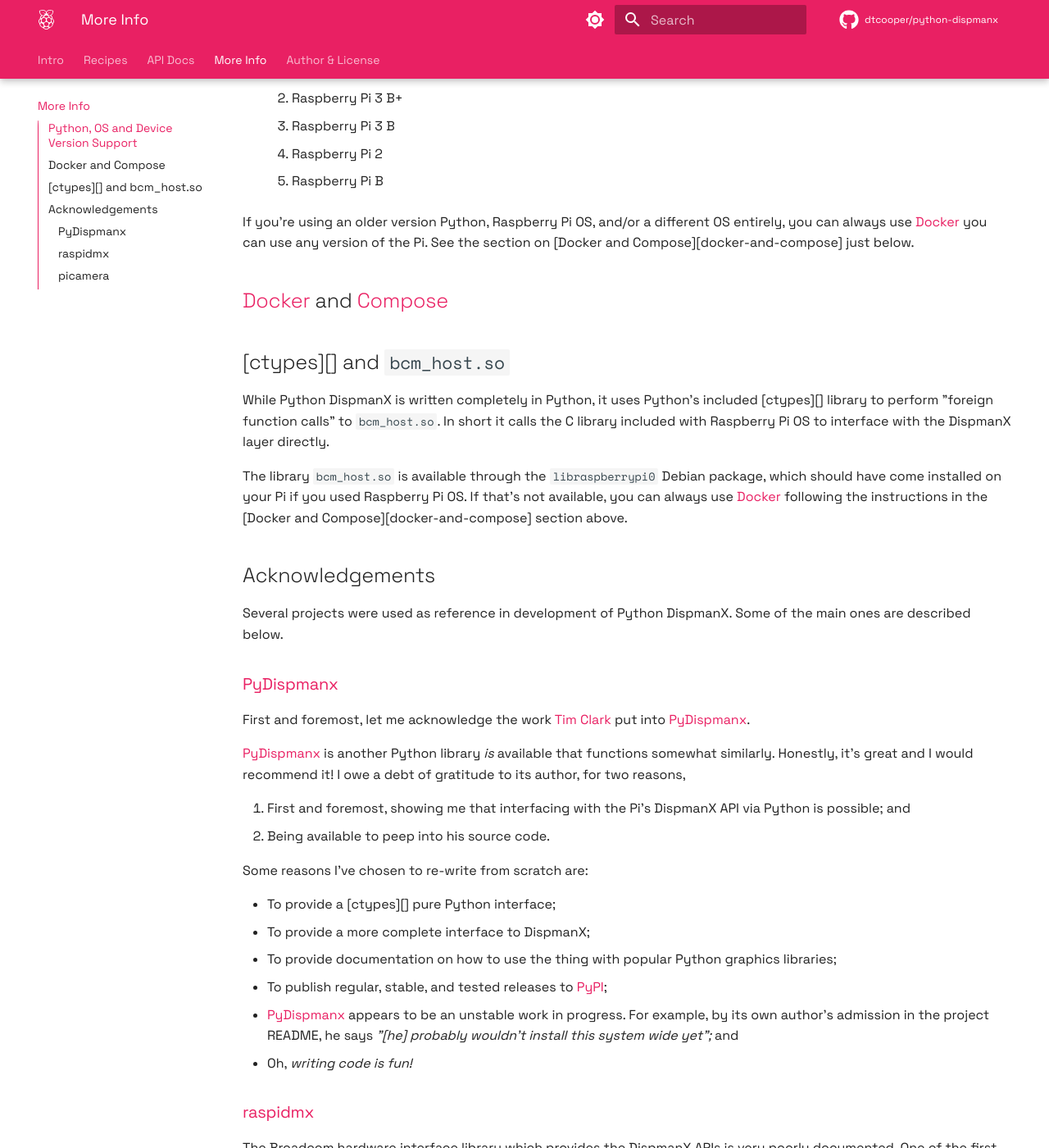
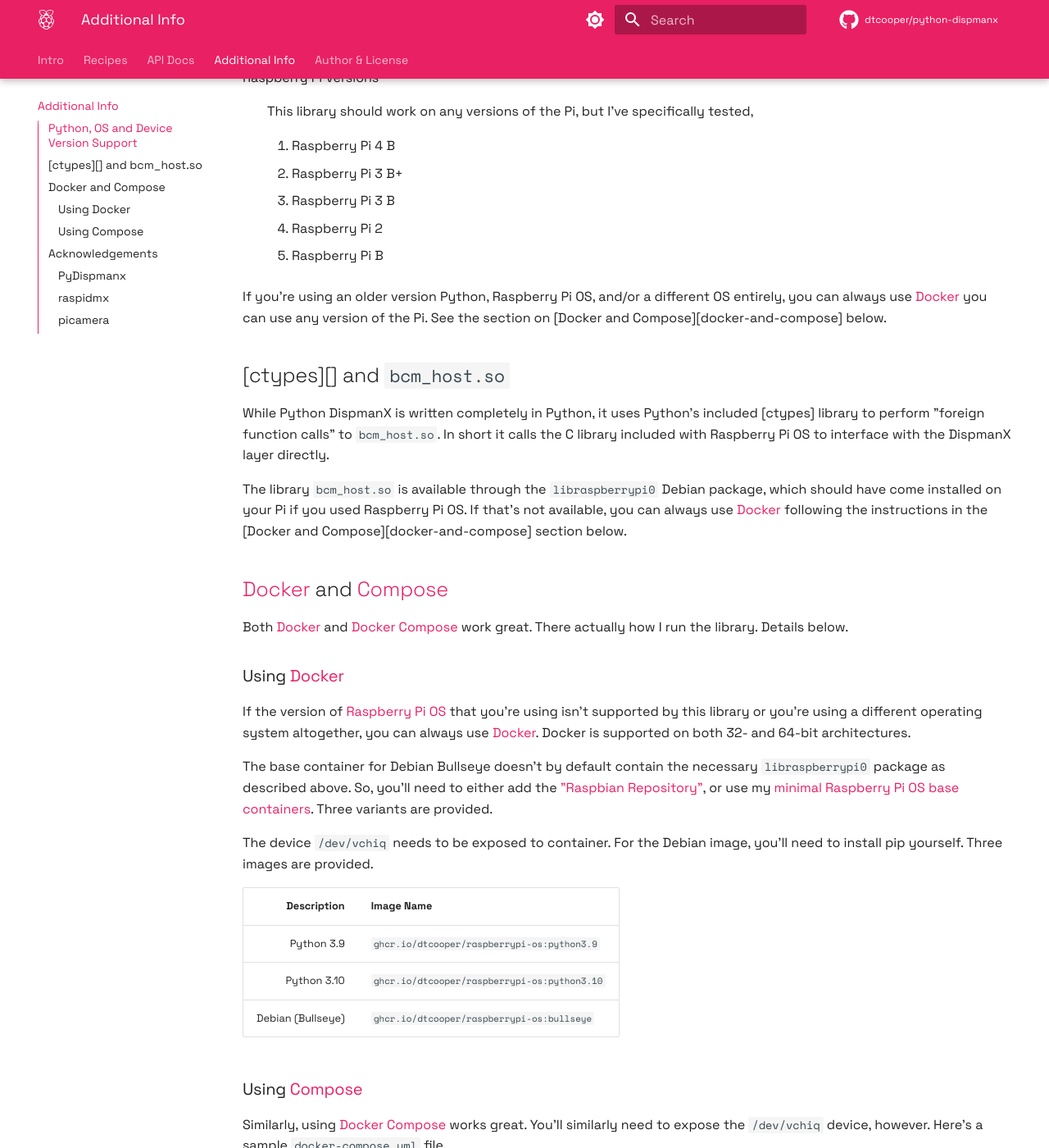
Before and after one commit to dtcooper/python-dispmanx, an MkDocs documentation site: the page built from docs/info.md, in a window 1280 px wide and 1400 px high, scrolled down 496 px. Shown: the whole window at 82% size. Built offline with MkDocs 1.6.1 and Material for MkDocs 9.7.7, drawn with Linux system fonts in a browser that asks for light colours; comment, search, counter and statistics services are not loaded; the version menu is left out; some of the changed text lies outside the part shown.

Commit message:
Update docs

````diff
--- a/docs/info.md
+++ b/docs/info.md
@@ -1,14 +1,19 @@
 ---
-title: More Info
+title: Additional Info
 ---
 
 # Additional Information
 
+Below is more information about the DispmanX for Python library, including
+what's supported, how to install the necessary library on your Pi, and some
+acknowledgements.
+
 ## Python, OS and Device Version Support
 
 OS Support:
-:   The latest versions of 32- and 64- bit Raspberry Pi OS are supports. As of
-    the time of this writing, that's based on [Debian Bullseye (11.x)][debian-bullseye].
+:   The latest versions of 32- and 64- bit Raspberry Pi OS are supported. As of
+    the time of this writing, that's based on
+    [Debian Bullseye (11.x)][debian-bullseye].
 
 Python Version
 :   The minimum version of Python supported is 3.9. That's the default version
@@ -25,36 +30,77 @@
     5. Raspberry Pi B
 
 If you're using an older version Python, Raspberry Pi OS, and/or a different OS
-entirely, you can always use [Docker][] you can use any version of the Pi. See
-the section on [Docker and Compose][docker-and-compose] just below.
+entirely, you can always use [Docker] you can use any version of the Pi. See the
+section on [Docker and Compose][docker-and-compose] below.
 
-## [Docker][] and [Compose][]
 
 ## [ctypes][] and `bcm_host.so`
 
 While Python DispmanX is written completely in Python, it uses Python's included
-[ctypes][] library to perform "foreign function calls" to `bcm_host.so`. In
-short it calls the C library included with Raspberry Pi OS to interface with the
+[ctypes] library to perform "foreign function calls" to `bcm_host.so`. In short
+it calls the C library included with Raspberry Pi OS to interface with the
 DispmanX layer directly.
 
 The library `bcm_host.so` is available through the `libraspberrypi0` Debian
 package, which should have come installed on your Pi if you used Raspberry Pi
-OS. If that's not available, you can always use [Docker][] following the
-instructions in the [Docker and Compose][docker-and-compose] section above.
+OS. If that's not available, you can always use [Docker] following the
+instructions in the [Docker and Compose][docker-and-compose] section below.
+
+
+## [Docker] and [Compose]
+
+Both [Docker] and [Docker Compose][Compose] work great. There actually how I run
+the library. Details below.
+
+### Using [Docker]
+
+If the version of [Raspberry Pi OS][pi-os] that you're using isn't supported by
+this library or you're using a different operating system altogether, you can
+always use [Docker]. Docker is supported on both 32- and 64-bit architectures.
+
+The base container for Debian Bullseye doesn't by default contain the necessary
+`libraspberrypi0` package as described above. So, you'll need to either add the
+["Raspbian Repository"][raspbian-repo], or use my
+[minimal Raspberry Pi OS base containers][pi-base-containers]. Three variants
+are provided.
+
+The device `/dev/vchiq` needs to be exposed to container. For the Debian image,
+you'll need to install pip yourself. Three images are provided.
+
+| Description       | Image Name                                   |
+|------------------:|:---------------------------------------------|
+| Python 3.9        | `ghcr.io/dtcooper/raspberrypi-os:python3.9`  |
+| Python 3.10       | `ghcr.io/dtcooper/raspberrypi-os:python3.10` |
+| Debian (Bullseye) | `ghcr.io/dtcooper/raspberrypi-os:bullseye`   |
+
+### Using [Compose]
+
+Similarly, using [Docker Compose][compose] works great. You'll similarly need to
+expose the `/dev/vchiq` device, however. Here's a sample `docker-compose.yml`
+file,
+
+```yaml title="docker-compose.yml"
+services:
+  dispmanx:
+    #image: <Your image based on ghcr.io/dtcooper/raspberrypi-os:python3.9>
+    devices:
+      - /dev/vchiq:/dev/vchiq
+```
+
 
 ## Acknowledgements
 
 Several projects were used as reference in development of Python DispmanX. Some
 of the main ones are described below.
 
-### [PyDispmanx][]
+### [PyDispmanx]
 
-First and foremost, let me acknowledge the work [Tim Clark][] put into
-[PyDispmanx][].
+First and foremost, let me acknowledge the work [Tim Clark] put into
+[PyDispmanx].
 
-[PyDispmanx][] is another Python library _is_ available that functions
-somewhat similarly. Honestly, it's great and I would recommend it! I owe a debt
-of gratitude to its author, for two reasons,
+[PyDispmanx] is another Python library _is_ available that functions somewhat
+similarly. Honestly, it's great and I would recommend it! I owe a debt of
+gratitude to its author, for two reasons,
 
 1. First and foremost, showing me that interfacing with the Pi's DispmanX API
    via Python is possible; and
@@ -66,37 +112,46 @@
  * To provide a more complete interface to DispmanX;
  * To provide documentation on how to use the thing with popular Python
    graphics libraries;
- * To publish regular, stable, and tested releases to [PyPI][];
- * [PyDispmanx][] appears to be an unstable work in progress. For
+ * To publish regular, stable, and tested releases to [PyPI];
+ * [PyDispmanx] appears to be an unstable work in progress. For
    example, by its own author's admission in the project README, he says
    _"\[he\] probably wouldn't install this system wide yet";_ and
  * Oh, _writing code is fun!_
 
-### [raspidmx][]
+### [raspidmx]
 
 The Broadcom hardware interface library which provides the DispmanX APIs is very
 poorly documented. One of the first usable set of open source C programming
 language example programs were by a developer named
-[Andrew Duncan][]. He calls the suite [raspidmx][]. Andrew
+[Andrew Duncan]. He calls the suite [raspidmx]. Andrew
 provided a set of "programs [that could] be used as a starting point for anyone
 wanting to make use of DispmanX."
 
-Some of the common code from [raspidmx][] is the underlying code that
-drives [PyDispmanx][]. I owe a debt of gratitude to its author, since
-peeing into [raspidmx][]'s source tree is what helped figure out how to
+Some of the common code from [raspidmx] is the underlying code that
+drives [PyDispmanx]. I owe a debt of gratitude to its author, since
+peeing into [raspidmx]'s source tree is what helped figure out how to
 call the DispmanX APIs from this Python package.
 
-### [picamera][]
+### [picamera]
 
-TODO
+The [picamera] Python library interfaces with the
+[Pi's Camera Module][pi-camera-module]. Its source code contains several parts
+that interface with the Pi's APIs including the DispmanX layer contained in the
+`bcm_host.so` shared library. In particular [picamera]'s source in its source
+file [`bcm_host.py`][bcm-host-py] were used as inspiration for how to interact
+with DispmanX via [ctypes][].
 
 [andrew duncan]: https://github.com/andrewfrommelbourne
+[bcm-host-py]: https://github.com/waveform80/picamera/blob/master/picamera/bcm_host.py
+[compose]: https://docs.docker.com/compose/
 [debian-bullseye]: https://www.debian.org/releases/bullseye/
-[compose]: https://docs.docker.com/compose/
 [docker]: https://www.docker.com/
+[pi-base-containers]: https://github.com/dtcooper/raspberrypi-os-docker
+[pi-camera-module]: https://projects.raspberrypi.org/en/projects/getting-started-with-picamera
 [pi-os]: https://www.raspberrypi.com/software/
 [picamera]: https://picamera.readthedocs.io/
 [pydispmanx]: https://github.com/eclispe/pydispmanx
 [pypi]: https://pypi.org/
+[raspbian-repo]: https://www.raspbian.org/RaspbianRepository
 [raspidmx]: https://github.com/andrewfrommelbourne/raspidmx
 [tim clark]: https://twitter.com/eclispe
````
Also changed, not shown: docs/api.md (+3 -0 lines), docs/index.md (+29 -67 lines), docs/recipes.md (+63 -6 lines).
